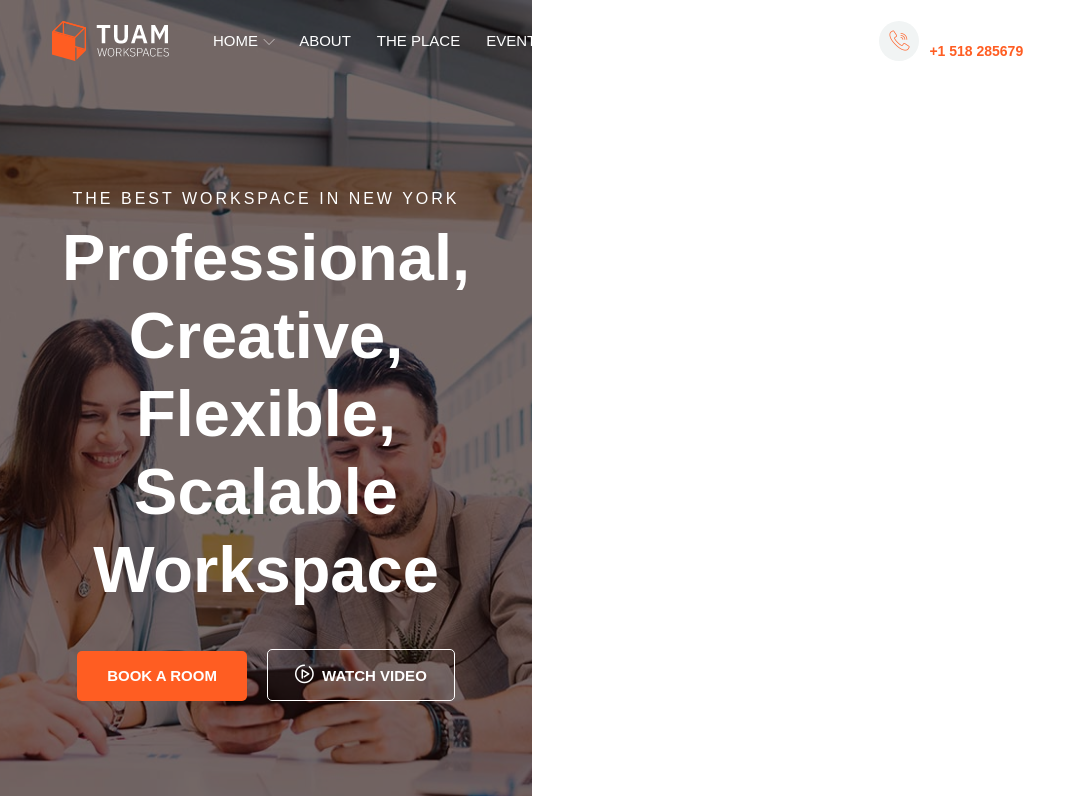
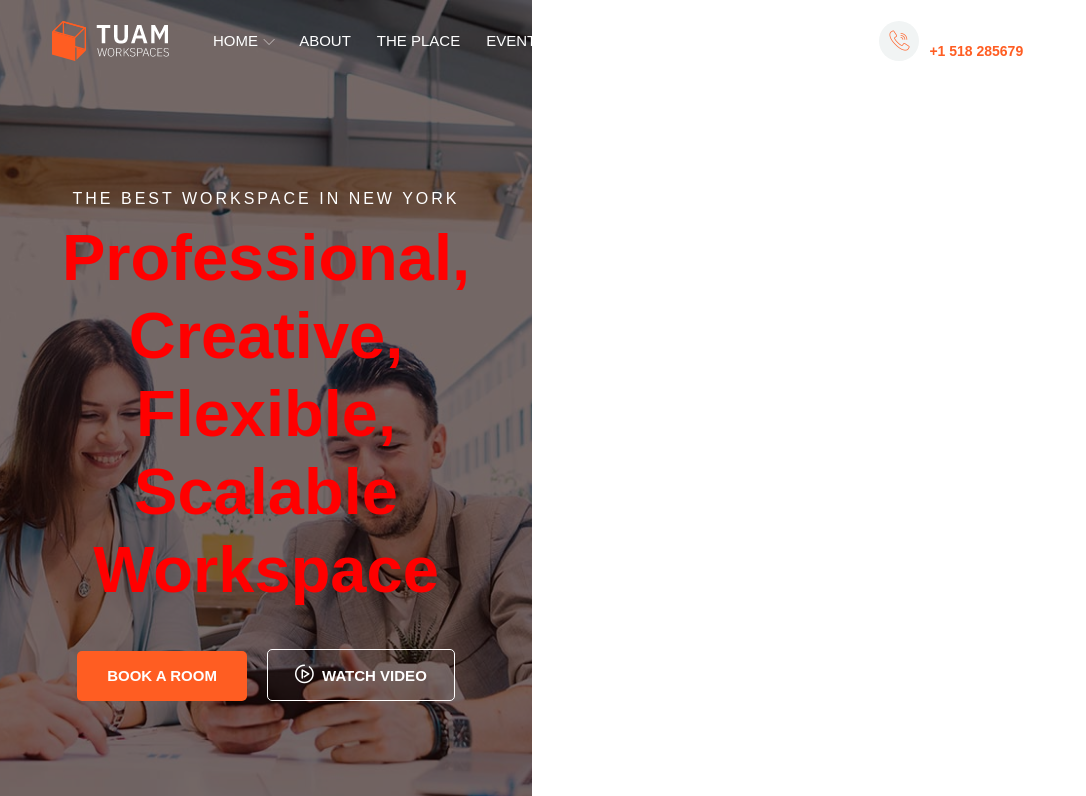
Before and after one commit to yulia-bisyuk/arena, a React (Create React App) app: page / in a window 1280 px wide. Shown: the top 796 px of the page, without its empty margins (0-1086 px from the left). Built offline with nearby package versions, Linux system fonts and the light colour scheme.

Commit message:
styled components installed

```diff
--- a/package.json
+++ b/package.json
@@ -9,6 +9,7 @@
     "react": "^18.2.0",
     "react-dom": "^18.2.0",
     "react-scripts": "5.0.1",
+    "styled-components": "^5.3.8",
     "web-vitals": "^2.1.4"
   },
   "scripts": {
--- a/src/components/homesection/HomeSection.jsx
+++ b/src/components/homesection/HomeSection.jsx
@@ -1,7 +1,9 @@
 import React from 'react';
+import {HomeWrap} from './styles';
 
 function HomeSection() {
   return (
+    <HomeWrap>
       <div className="home-section">
         <div
           className="swiper swiper-initialized swiper-horizontal swiper-pointer-events home-slides swiper-backface-hidden">
@@ -76,7 +78,8 @@ function HomeSection() {
                       USA
                     </li>
                     <li><i className="flaticon-email"/><span>Email Address</span><a
-                    href="mailto:info@tuam.com">info@tuam.com</a><a href="mailto:support@tuam.com">support@tuam.com</a>
+                      href="mailto:info@tuam.com">info@tuam.com</a><a
+                      href="mailto:support@tuam.com">support@tuam.com</a>
                     </li>
                     <li><i className="flaticon-calendar"/><span>Office Hour</span>Mon - Fri, 8 AM - 10 PM (Members are
                       24/7)
@@ -88,6 +91,7 @@ function HomeSection() {
           </div>
         </div>
       </div>
+    </HomeWrap>
   );
 }
 
--- /dev/null
+++ b/src/components/homesection/styles.js
@@ -0,0 +1,7 @@
+import styled from 'styled-components';
+
+export const HomeWrap = styled.div`
+  h1 {
+    color: red;
+  }
+  `;
```
Also changed, not shown: 1 other file (tests, documents, lock files or other folders). Lines whose indentation alone changed are shown as unchanged.
